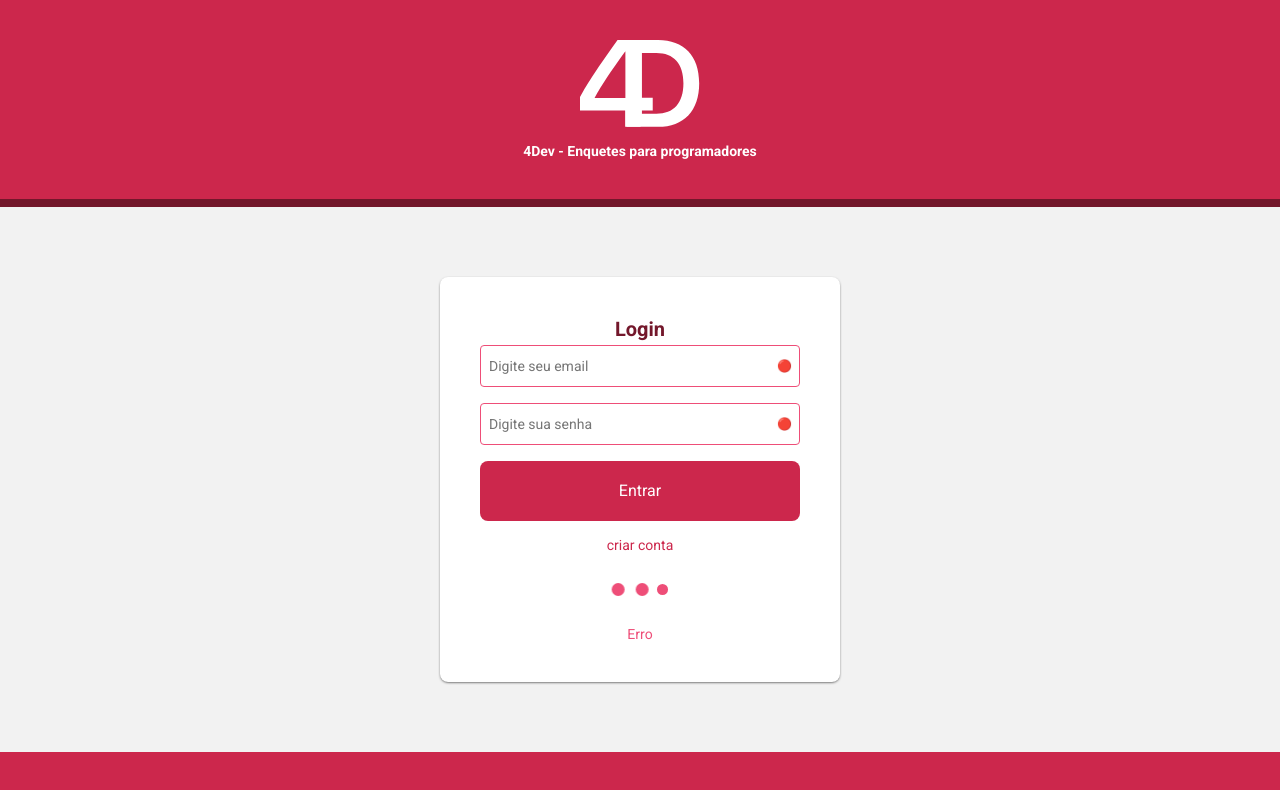
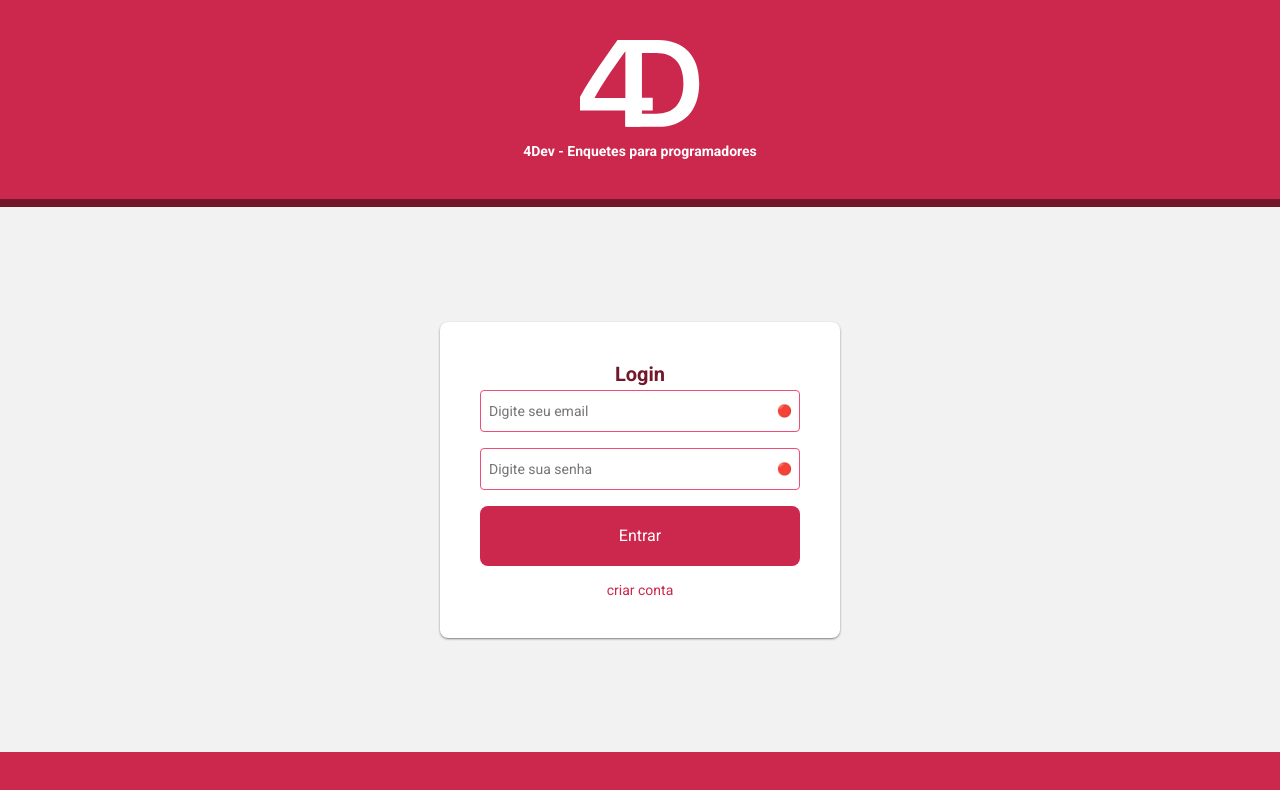
Before and after one commit to lfeliperibeiro/clean-react, a React app: page / in a window 1280 px wide. Shown: the top 790 px of the page. Built offline with nearby package versions, Linux system fonts and the light colour scheme.

Commit message:
feat: ensure login will not load spinner on start

```diff
--- a/src/presentation/components/formStatus/formStatus.tsx
+++ b/src/presentation/components/formStatus/formStatus.tsx
@@ -1,12 +1,14 @@
-import React from 'react'
+import React, { useContext } from 'react'
 import styles from './form-status.scss'
 import { Spinner } from '@/presentation/components'
+import Context from '@/presentation/contexts/form-context'
 
 const FormStatus: React.FC = () => {
+  const { isLoading, errorMessage } = useContext(Context)
   return (
-    <div className={styles.erroWrapper}>
-      <Spinner className={styles.spinner}/>
-      <span className={styles.error}>Erro</span>
+    <div data-testid={'error-wrap'} className={styles.erroWrapper}>
+      {isLoading && <Spinner className={styles.spinner}/>}
+      {errorMessage && <span className={styles.error}>{errorMessage}</span>}
     </div>
   )
 }
--- /dev/null
+++ b/src/presentation/contexts/form-context.ts
@@ -0,0 +1,3 @@
+import { createContext } from 'react'
+
+export default createContext(null)
--- a/src/presentation/pages/Login/login.tsx
+++ b/src/presentation/pages/Login/login.tsx
@@ -1,11 +1,21 @@
-import React from 'react'
+import React, { useState } from 'react'
 import styles from '../login-styles.scss'
 import { Footer, FormStatus, Input, LoginHeader } from '@/presentation/components'
+import Context from '@/presentation/contexts/form-context'
 
+type StateProps = {
+  isLoading: boolean
+  errorMessage: string
+}
 const Login: React.FC = () => {
+  const [state] = useState<StateProps>({
+    isLoading: false,
+    errorMessage: ''
+  })
   return (
         <div className={styles.login}>
             <LoginHeader/>
+          <Context.Provider value={state}>
                <form className={styles.form}>
                    <h2>Login</h2>
                        <Input type={'email'} name={'email'} placeholder={'Digite seu email'}/>
@@ -14,6 +24,7 @@
                    <span className={styles.link}>Criar conta</span>
                 <FormStatus/>
                </form>
+          </Context.Provider>
             <Footer/>
         </div>
   )
```
